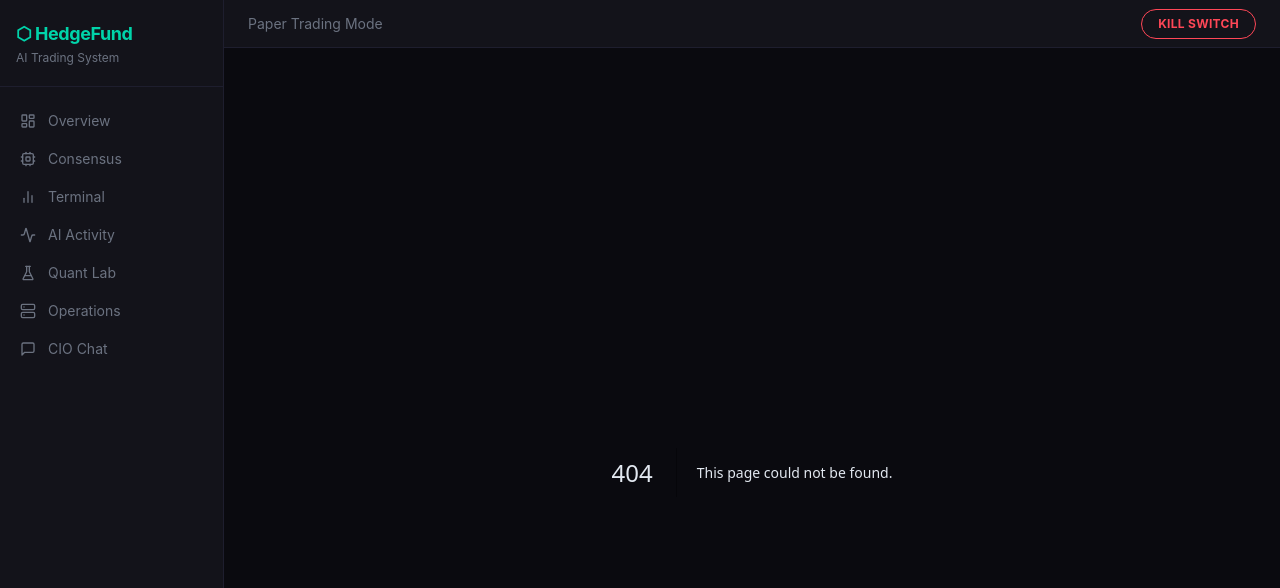
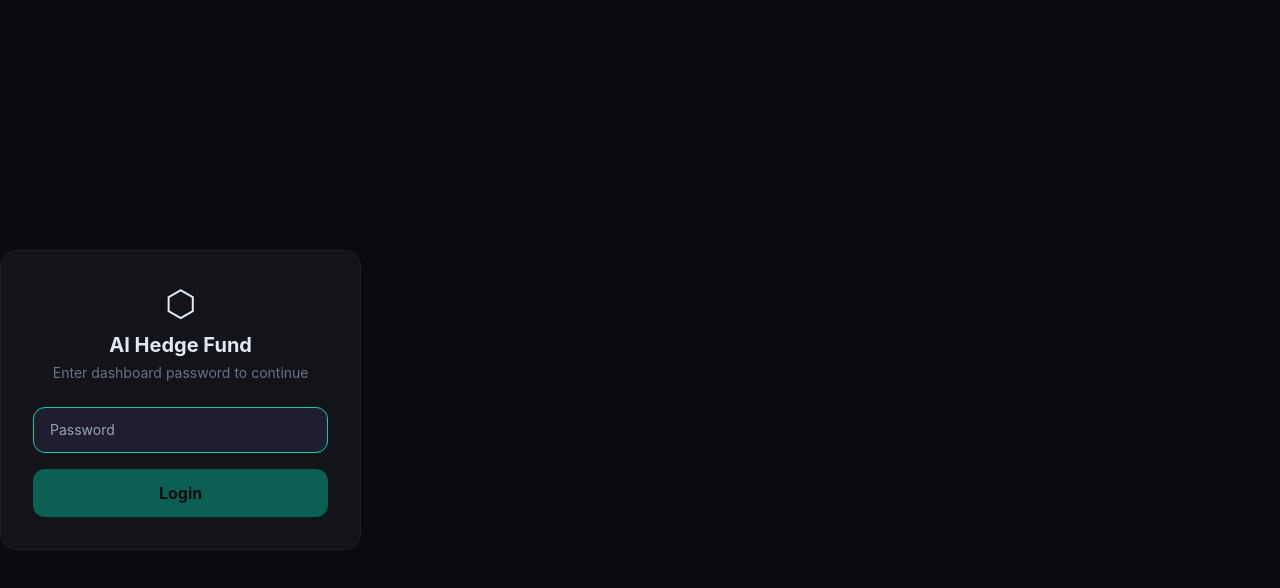
Before and after one commit to ddkui/hedge-fund, a Next.js app in the folder dashboard/: page /login in a window 1280 px wide. Before the commit this address had no page. Shown: the top 588 px of the page. Built offline with nearby package versions, Linux system fonts and the light colour scheme.

Commit message:
feat(auth): dashboard login page + middleware JWT protection

```diff
--- a/dashboard/app/layout.tsx
+++ b/dashboard/app/layout.tsx
@@ -1,8 +1,7 @@
 // dashboard/app/layout.tsx
 import type { Metadata } from "next";
 import "./globals.css";
-import { Sidebar } from "@/components/layout/sidebar";
-import { KillSwitch } from "@/components/layout/kill-switch";
+import { ShellWrapper } from "@/components/layout/shell-wrapper";
 
 export const metadata: Metadata = {
   title: "AI Hedge Fund",
@@ -13,16 +12,7 @@ export default function RootLayout({ children }: { children: React.ReactNode })
   return (
     <html lang="en" className="dark">
       <body className="flex min-h-screen bg-background text-slate-200">
-        <Sidebar />
-        <div className="flex-1 flex flex-col">
-          <header className="h-12 border-b border-border bg-surface flex items-center justify-between px-6">
-            <span className="text-sm text-muted">Paper Trading Mode</span>
-            <KillSwitch />
-          </header>
-          <main className="flex-1 p-6 overflow-auto">
-            {children}
-          </main>
-        </div>
+        <ShellWrapper>{children}</ShellWrapper>
       </body>
     </html>
   );
--- /dev/null
+++ b/dashboard/app/login/page.tsx
@@ -0,0 +1,66 @@
+// dashboard/app/login/page.tsx
+"use client";
+import { useState } from "react";
+import { useRouter } from "next/navigation";
+
+export default function LoginPage() {
+  const [password, setPassword] = useState("");
+  const [error, setError] = useState("");
+  const [loading, setLoading] = useState(false);
+  const router = useRouter();
+
+  async function handleLogin(e: React.FormEvent) {
+    e.preventDefault();
+    setLoading(true);
+    setError("");
+    try {
+      const res = await fetch("/api/auth/login", {
+        method: "POST",
+        headers: { "Content-Type": "application/json" },
+        body: JSON.stringify({ password }),
+      });
+      if (!res.ok) {
+        setError("Incorrect password");
+        return;
+      }
+      const { access_token } = await res.json();
+      // Store token in cookie (expires in 24h)
+      document.cookie = `hf_token=${access_token}; path=/; max-age=86400; SameSite=Strict`;
+      router.push("/overview");
+    } catch {
+      setError("Connection failed — is the gateway running?");
+    } finally {
+      setLoading(false);
+    }
+  }
+
+  return (
+    <div className="min-h-screen bg-background flex items-center justify-center">
+      <div className="w-full max-w-sm bg-surface border border-border rounded-2xl p-8 space-y-6">
+        <div className="text-center">
+          <p className="text-4xl mb-2">⬡</p>
+          <h1 className="text-xl font-bold">AI Hedge Fund</h1>
+          <p className="text-muted text-sm mt-1">Enter dashboard password to continue</p>
+        </div>
+        <form onSubmit={handleLogin} className="space-y-4">
+          <input
+            type="password"
+            value={password}
+            onChange={(e) => setPassword(e.target.value)}
+            placeholder="Password"
+            className="w-full bg-border border border-border rounded-xl px-4 py-3 text-sm focus:outline-none focus:border-accent transition-colors"
+            autoFocus
+          />
+          {error && <p className="text-danger text-sm">{error}</p>}
+          <button
+            type="submit"
+            disabled={loading || !password}
+            className="w-full py-3 bg-accent text-black font-bold rounded-xl hover:bg-accent/80 disabled:opacity-40 transition-colors"
+          >
+            {loading ? "Logging in…" : "Login"}
+          </button>
+        </form>
+      </div>
+    </div>
+  );
+}
--- /dev/null
+++ b/dashboard/components/layout/shell-wrapper.tsx
@@ -0,0 +1,29 @@
+// dashboard/components/layout/shell-wrapper.tsx
+"use client";
+import { usePathname } from "next/navigation";
+import { Sidebar } from "./sidebar";
+import { KillSwitch } from "./kill-switch";
+
+export function ShellWrapper({ children }: { children: React.ReactNode }) {
+  const pathname = usePathname();
+  const isLoginPage = pathname === "/login";
+
+  if (isLoginPage) {
+    return <>{children}</>;
+  }
+
+  return (
+    <>
+      <Sidebar />
+      <div className="flex-1 flex flex-col">
+        <header className="h-12 border-b border-border bg-surface flex items-center justify-between px-6">
+          <span className="text-sm text-muted">Paper Trading Mode</span>
+          <KillSwitch />
+        </header>
+        <main className="flex-1 p-6 overflow-auto">
+          {children}
+        </main>
+      </div>
+    </>
+  );
+}
```
Also changed, not shown: dashboard/lib/api.ts (+6 -1 lines), dashboard/middleware.ts (added, +20 -0 lines).
